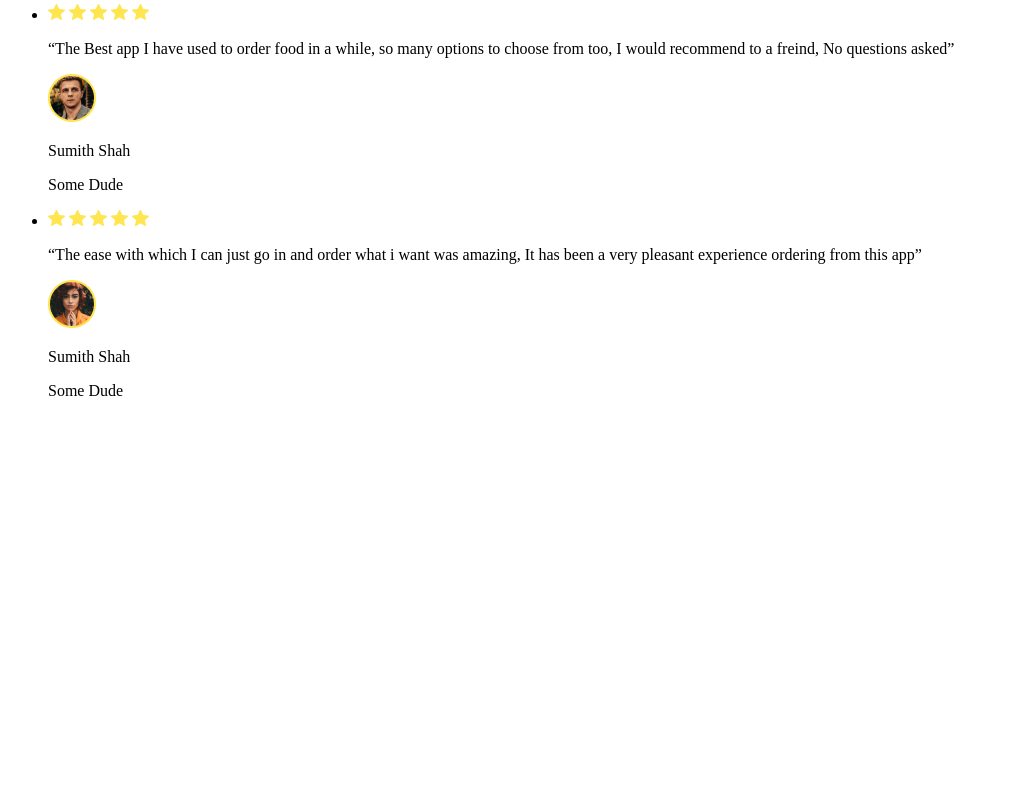
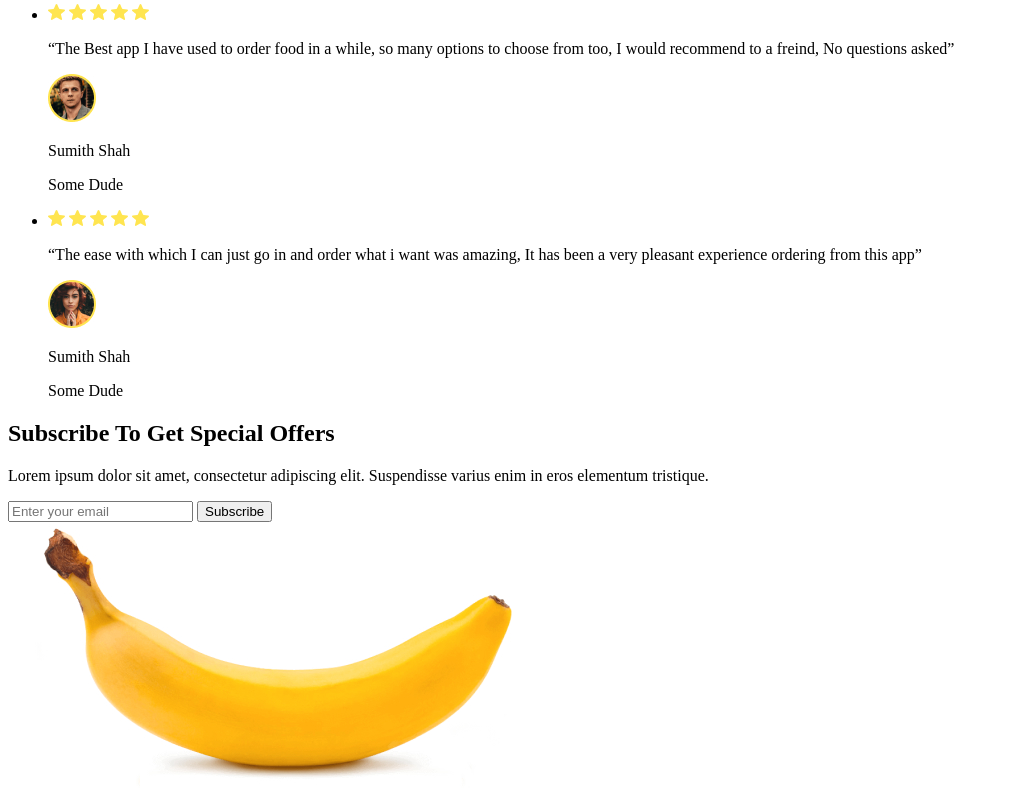
Before and after one commit to intakie/food-delivery-97, a plain HTML site: page index.html in a window 1280 px wide. Shown: the part 3859-4659 px from the top of the page, without its empty margins (0-1009 px from the left). Before the commit the page ends 4275 px from the top, so only its background shows below. Drawn offline with Linux system fonts and the light colour scheme.

Commit message:
add section5

```diff
--- a/index.html
+++ b/index.html
@@ -174,6 +174,24 @@
           </li>
         </ul>
       </section>
+
+      <section>
+        <h2>Subscribe To Get Special Offers</h2>
+        <p>
+          Lorem ipsum dolor sit amet, consectetur adipiscing elit. Suspendisse
+          varius enim in eros elementum tristique.
+        </p>
+        <form action="">
+          <input
+            type="email"
+            id="email"
+            name="email"
+            placeholder="Enter your email"
+          />
+          <button type="submit">Subscribe</button>
+        </form>
+        <img src="./images/banan.jpg" alt="banan" width="546" />
+      </section>
     </main>
   </body>
 </html>
```
